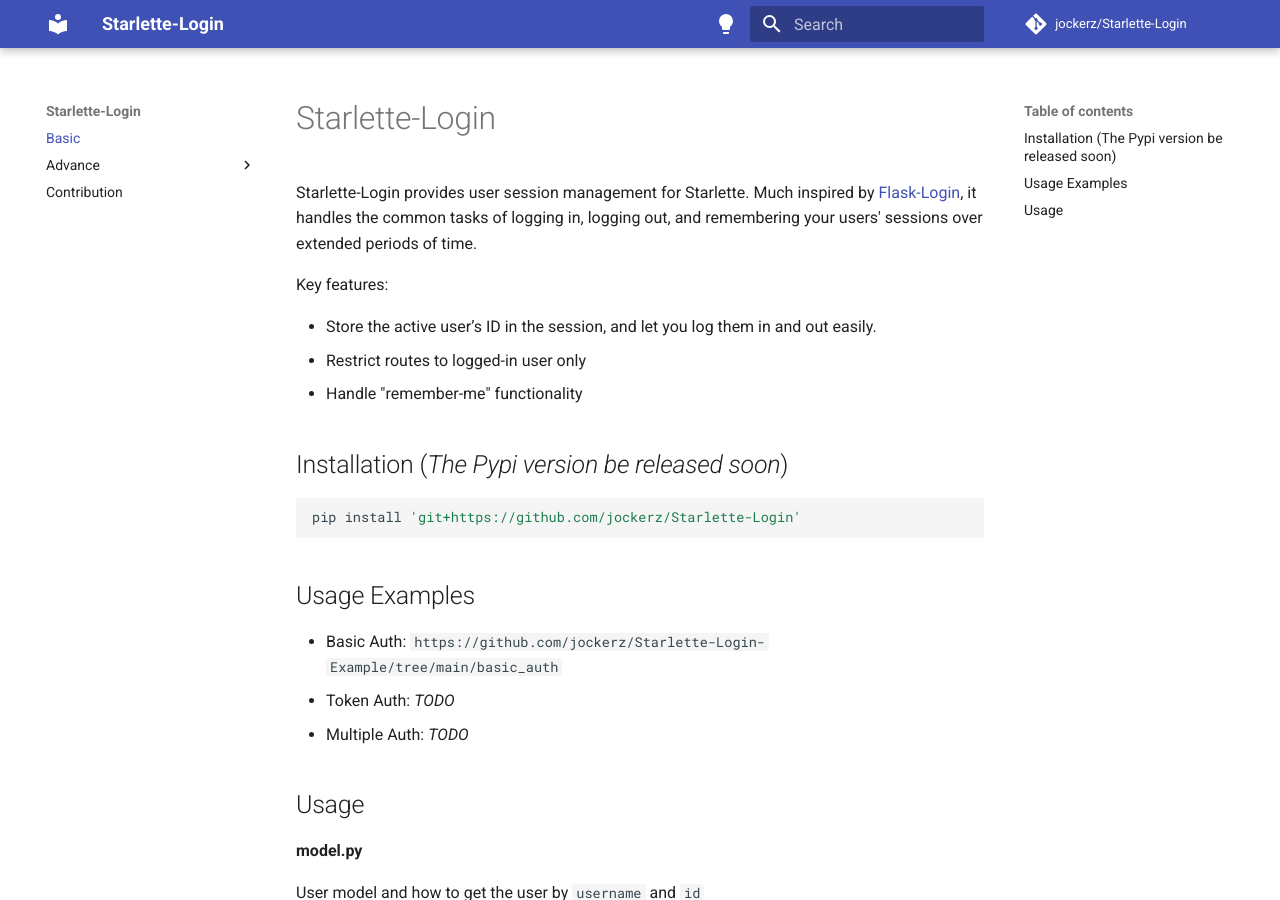
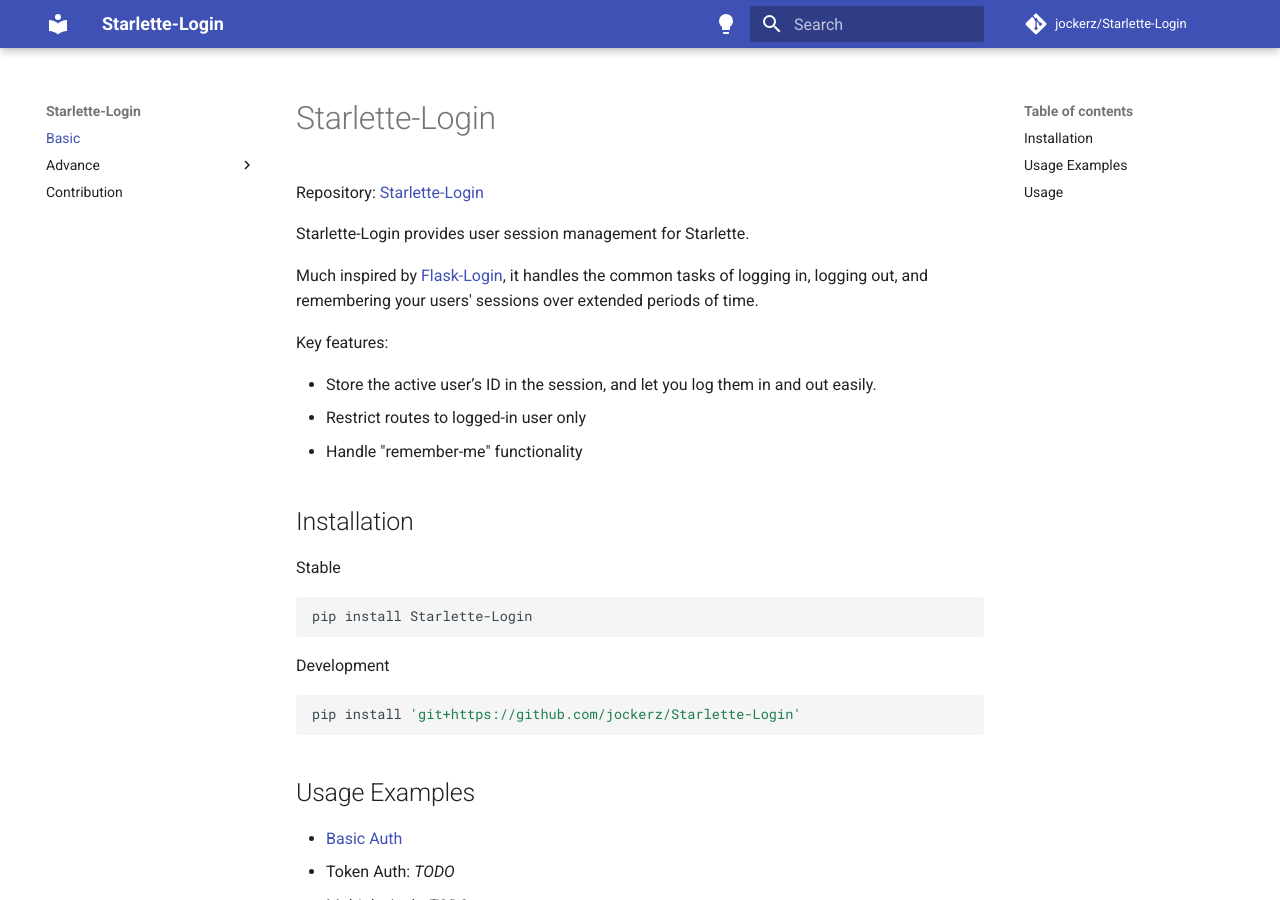
Before and after one commit to jockerz/Starlette-Login, an MkDocs documentation site: the page built from docs/index.md, in a window 1280 px wide and 900 px high. Built offline with MkDocs 1.6.1 and Material for MkDocs 9.7.7, drawn with Linux system fonts in a browser that asks for light colours; comment, search, counter and statistics services are not loaded.

Commit message:
minor update

````diff
--- a/docs/index.md
+++ b/docs/index.md
@@ -1,6 +1,10 @@
 # Starlette-Login
 
+Repository: [Starlette-Login](https://github.com/jockerz/Starlette-Login)
+
+
 Starlette-Login provides user session management for Starlette.
+
 Much inspired by [Flask-Login][Flask-Login],
 it handles the common tasks of logging in, logging out,
 and remembering your users' sessions over extended periods of time.
@@ -13,17 +17,24 @@ Key features:
 - Handle "remember-me" functionality
 
 
-## Installation (_The Pypi version be released soon_)
+## Installation
 
+Stable
+```shell
+pip install Starlette-Login
+```
+
+Development
 ```shell
 pip install 'git+https://github.com/jockerz/Starlette-Login'
 ```
 
 ## Usage Examples
 
- - Basic Auth: `https://github.com/jockerz/Starlette-Login-Example/tree/main/basic_auth`
+ - [Basic Auth](https://github.com/jockerz/Starlette-Login-Example/tree/main/basic_auth)
  - Token Auth: *TODO*
  - Multiple Auth: *TODO*
+
 
 ## Usage
 
````
Also changed, not shown: README.md (+1 -1 lines).
